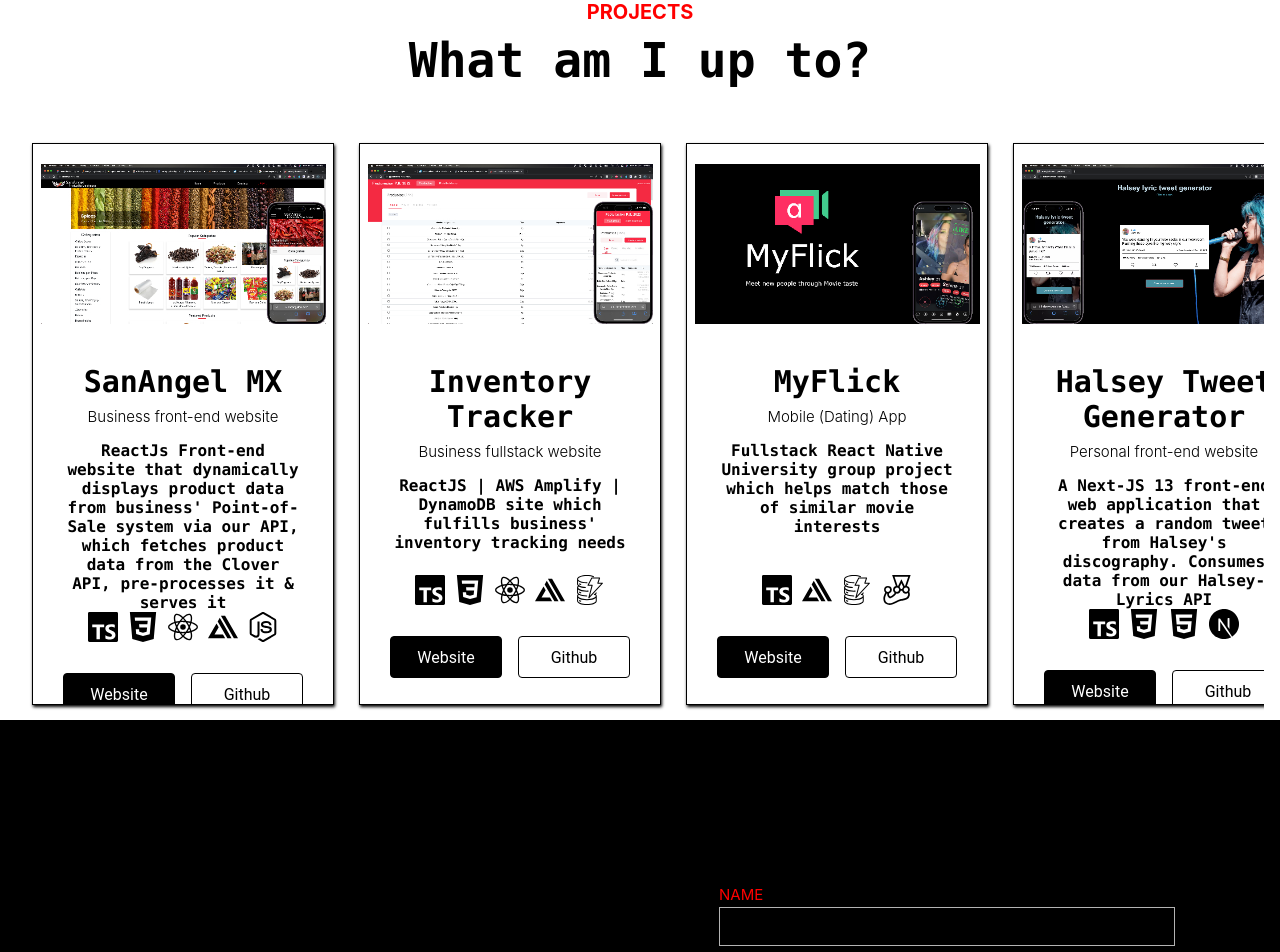
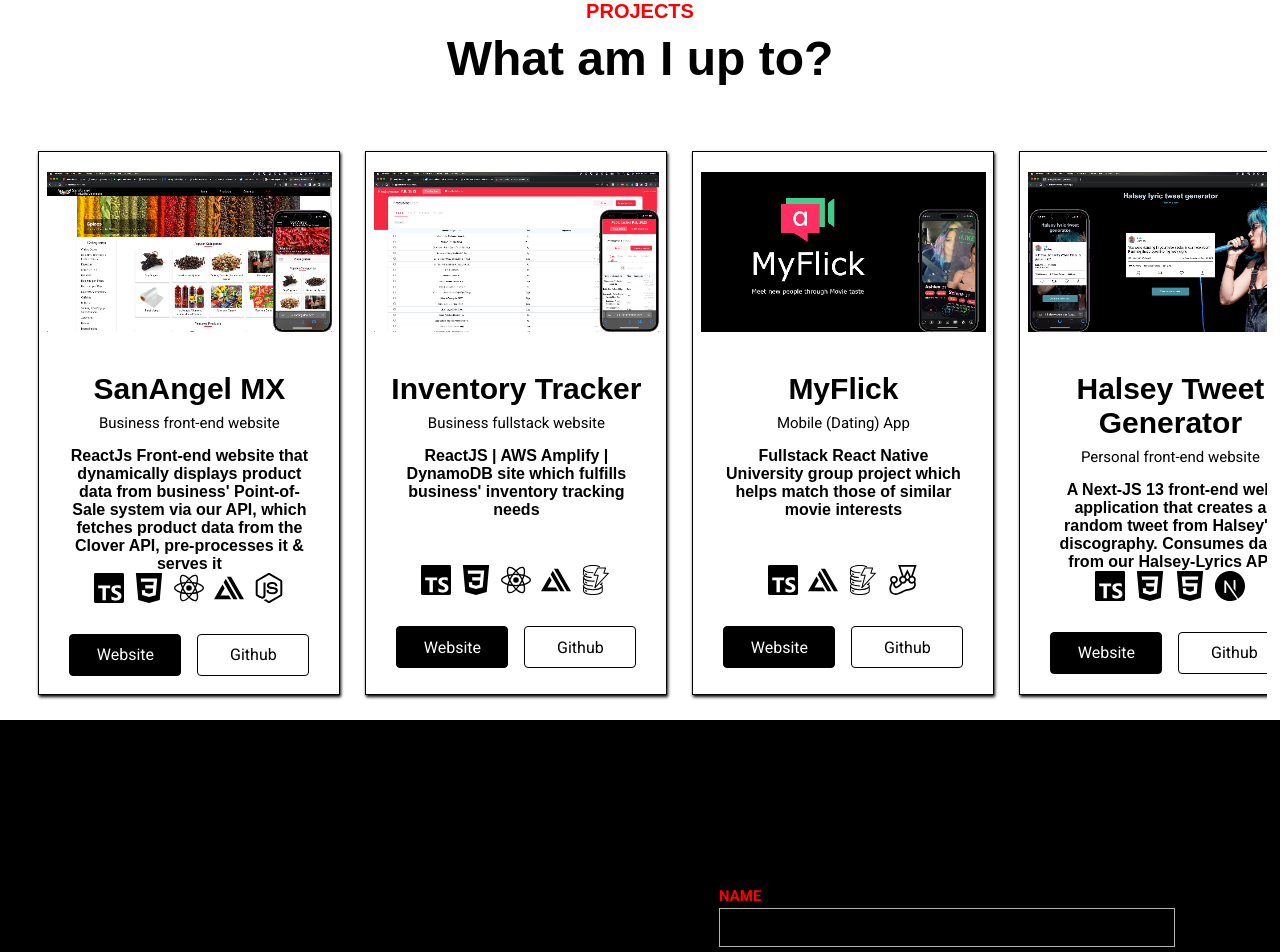
Before and after one commit to ferb7o2/jaramillo.dev, a React (Create React App) app: page / in a window 1280 px wide. Shown: the part 1680-2632 px from the top of the page. Built offline with nearby package versions, Linux system fonts and the light colour scheme.

Commit message:
fixed overflowing x axis error which made site horizontal scroll possible

```diff
--- a/public/index.html
+++ b/public/index.html
@@ -9,11 +9,19 @@
 			name="og:description"
 			content="Fernando Jaramillo's Software Developer Portfolio"
 		/>
-		<meta
-			name="title"
-			content="FJ Portfolio"
+		<meta name="title" content="FJ Portfolio" />
+		<link rel="apple-touch-icon" href="%PUBLIC_URL%/F.jpg" />
+		<link rel="preconnect" href="https://fonts.googleapis.com" />
+		<link rel="preconnect" href="https://fonts.gstatic.com" crossorigin />
+		<link
+			href="https://fonts.googleapis.com/css2?family=Roboto+Condensed:wght@300;400;700&display=swap"
+			rel="stylesheet"
 		/>
-		<link rel="apple-touch-icon" href="%PUBLIC_URL%/F.jpg" />
+		<link
+			href="https://fonts.googleapis.com/css2?family=Roboto:wght@400;500;700&display=swap"
+			rel="stylesheet"
+		/>
+
 		<!--
       manifest.json provides metadata used when your web app is installed on a
       user's mobile device or desktop. See https://developers.google.com/web/fundamentals/web-app-manifest/
--- a/src/App.css
+++ b/src/App.css
@@ -5,6 +5,7 @@
 	background-color: #000000;
 	scroll-behavior: smooth !important;
 }
+
 ::-webkit-scrollbar {
 	width: 0; /* Remove scrollbar space */
 	background: transparent; /* Optional: just make scrollbar invisible */
--- a/src/components/carousel/carousel.module.css
+++ b/src/components/carousel/carousel.module.css
@@ -4,14 +4,14 @@
 	display: flex;
 	flex-direction: row;
 	overflow-x: scroll;
-	overflow-y: visible;
+	overflow-y: hidden;
 	justify-content: flex-start;
 	flex-wrap: nowrap;
 	margin-top: 40px;
-	width: 95%;
+	width: 94%;
 	height: 100%;
+	padding: 2%;
 	max-height: 620px;
-	padding: 1rem;
 	animation: visible 0.5s ease-in-out 1, scaleUp 0.4s ease-out 1;
 }
 
@@ -26,6 +26,6 @@
 	.main {
 		margin-top: 10px;
 		max-height: 590px;
-		width: 95%;
+		width: 94%;
 	}
 }
--- a/src/components/contentCard/contentCard.module.css
+++ b/src/components/contentCard/contentCard.module.css
@@ -21,6 +21,11 @@
 	font-size: 32px;
 	font-weight: bold;
 	color: rgba(255, 255, 255, 0.5);
+	font-family: var(--roboto-font);
+}
+
+.about_content p {
+	font-family: var(--roboto-font);
 }
 
 .text_content {
--- a/src/components/projectCard/projectCard.module.css
+++ b/src/components/projectCard/projectCard.module.css
@@ -19,6 +19,7 @@
 	font-weight: bold;
 	width: 90%;
 	text-align: center;
+	font-family: var(--roboto-condensed-font);
 }
 .card span {
 	color: black;
@@ -27,6 +28,7 @@
 	text-align: center;
 	margin-top: 8px;
 	font-weight: 300;
+	font-family: var(--roboto-font);
 }
 
 .card .lower_info p {
--- a/src/components/projectCard/projectCard.tsx
+++ b/src/components/projectCard/projectCard.tsx
@@ -28,9 +28,6 @@
 					<img
 						src={pImgSrc}
 						alt="Project"
-						width={"0"}
-						height={"0"}
-						sizes="100vw"
 						style={{ width: "100%", height: "auto" }}
 					/>
 				</div>
--- a/src/index.css
+++ b/src/index.css
@@ -11,3 +11,8 @@
 	font-family: source-code-pro, Menlo, Monaco, Consolas, "Courier New",
 		monospace;
 }
+
+:root {
+	--roboto-font: "Roboto", sans-serif;
+	--roboto-condensed-font: "Roboto Consensed", sans-serif;
+}
--- a/src/screens/contact/contact.module.css
+++ b/src/screens/contact/contact.module.css
@@ -52,13 +52,10 @@
 	gap: 3px;
 }
 
-.envelope {
-	margin-top: -3px;
-}
-
 .left_side a {
 	font-size: 18px;
 	font-weight: bold;
+	font-family: var(--roboto-font);
 }
 
 .left_side a:hover {
@@ -77,6 +74,8 @@
 	flex-direction: column;
 	gap: 3px;
 	font-size: 15px;
+	font-weight: bold;
+	font-family: var(--roboto-font);
 
 	color: #ff0000 !important;
 }
@@ -156,6 +155,11 @@
 		flex-direction: column;
 		width: 100%;
 	}
+
+	.right_side input,
+	.right_side textarea {
+		width: 96%;
+	}
 }
 
 @media screen and (max-height: 600px) {
--- a/src/screens/projects/projects.module.css
+++ b/src/screens/projects/projects.module.css
@@ -21,6 +21,7 @@
 	color: black;
 	font-weight: bold;
 	margin-top: 8px;
+	font-family: var(--roboto-condensed-font);
 }
 
 @media screen and (max-height: 500px) {
@@ -28,3 +29,9 @@
 		height: 140vh !important;
 	}
 }
+
+@media screen and (max-width: 800px) {
+	.main p {
+		font-size: 40px;
+	}
+}
--- a/src/screens/projects/projects.tsx
+++ b/src/screens/projects/projects.tsx
@@ -7,7 +7,7 @@
 	return (
 		<div className={styles.main} id="projects">
 			<h2 className={styles.heading}>PROJECTS</h2>
-			<p className="roboto-condensed-changeMe">What am I up to?</p>
+			<p>What am I up to?</p>
 
 			<Carousel />
 		</div>
```
